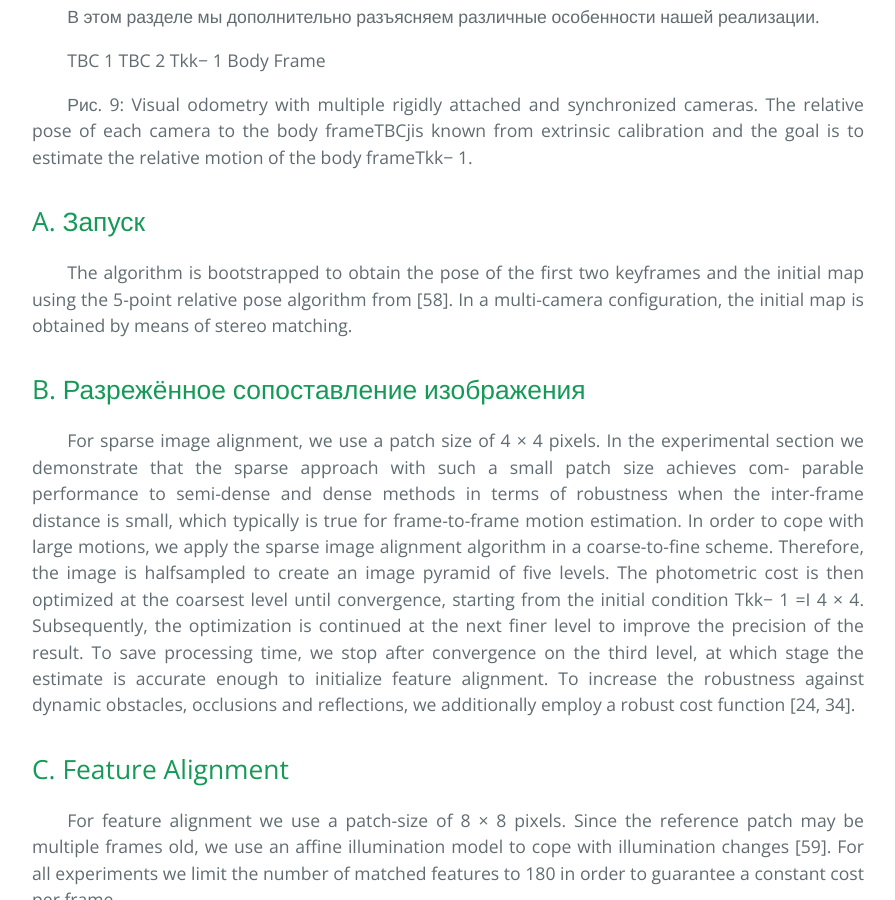
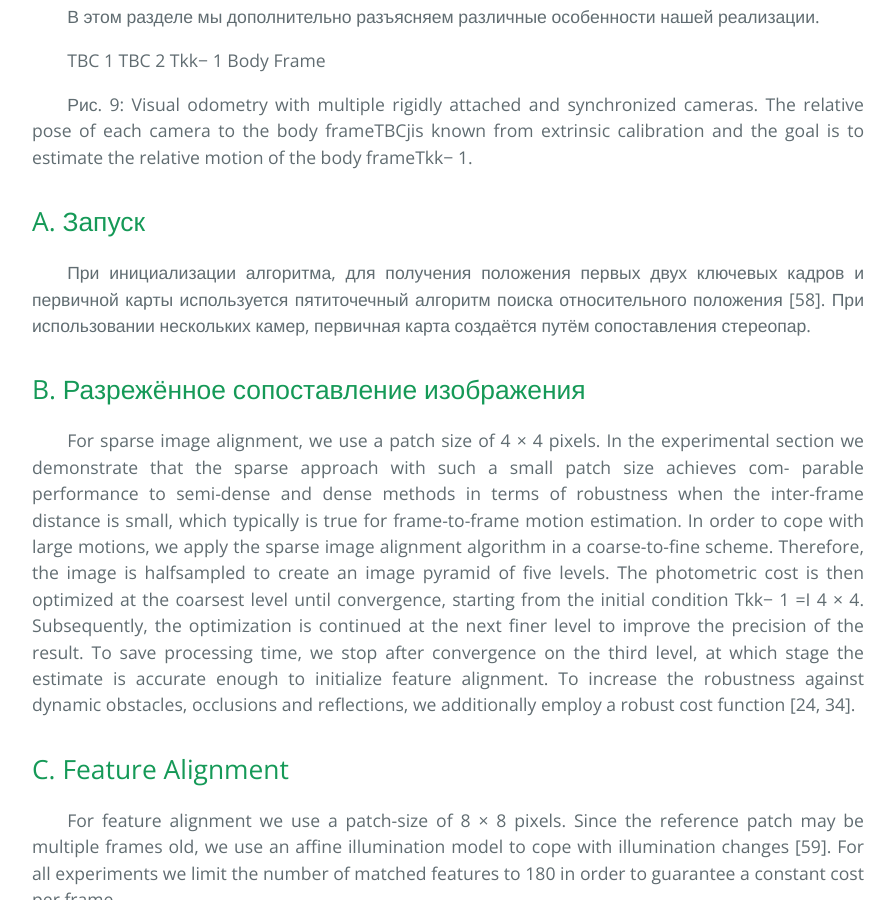
Before and after one commit to i-v-s/slam, a Jekyll site: the page built from svo2.md, in a window 1280 px wide and 900 px high, scrolled down 20922 px. Shown: the whole window, without its empty margins (192-1087 px from the left). Built offline with Jekyll 4.4.1, drawn with Linux system fonts in a browser that asks for light colours; our own code applies the rules of GitHub Pages for plain Markdown files; formulas are drawn with MathJax 3.

Commit message:
Updated svo2.md

```diff
--- a/svo2.md
+++ b/svo2.md
@@ -946,10 +946,12 @@ the body frameTkk− 1.
 
 ## A. Запуск
 
-The algorithm is bootstrapped to obtain the pose of the first
-two keyframes and the initial map using the 5-point relative
-pose algorithm from [58]. In a multi-camera configuration, the
-initial map is obtained by means of stereo matching.
+При инициализации алгоритма, для получения положения
+первых двух ключевых кадров и первичной карты
+используется пятиточечный алгоритм
+поиска относительного положения [58].
+При использовании нескольких камер,
+первичная карта создаётся путём сопоставления стереопар.
 
 ## B. Разрежённое сопоставление изображения
 
```
